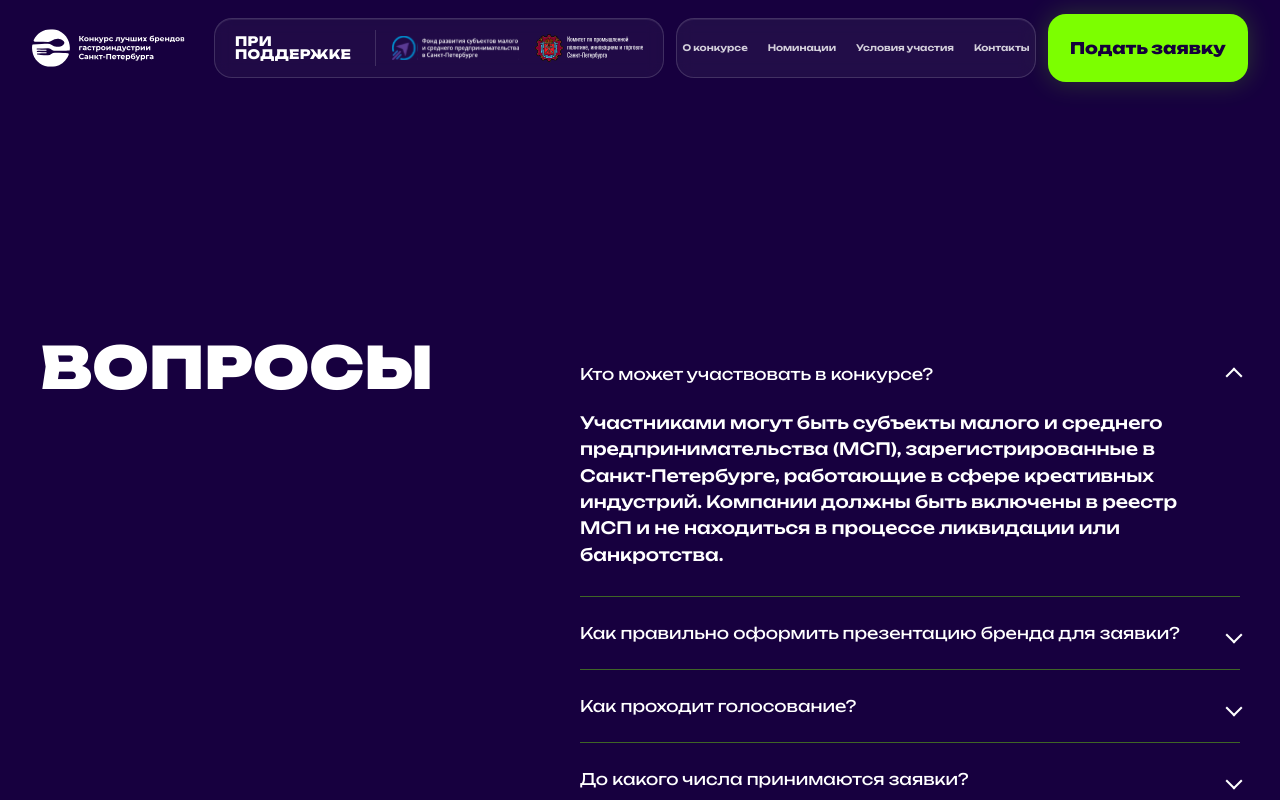
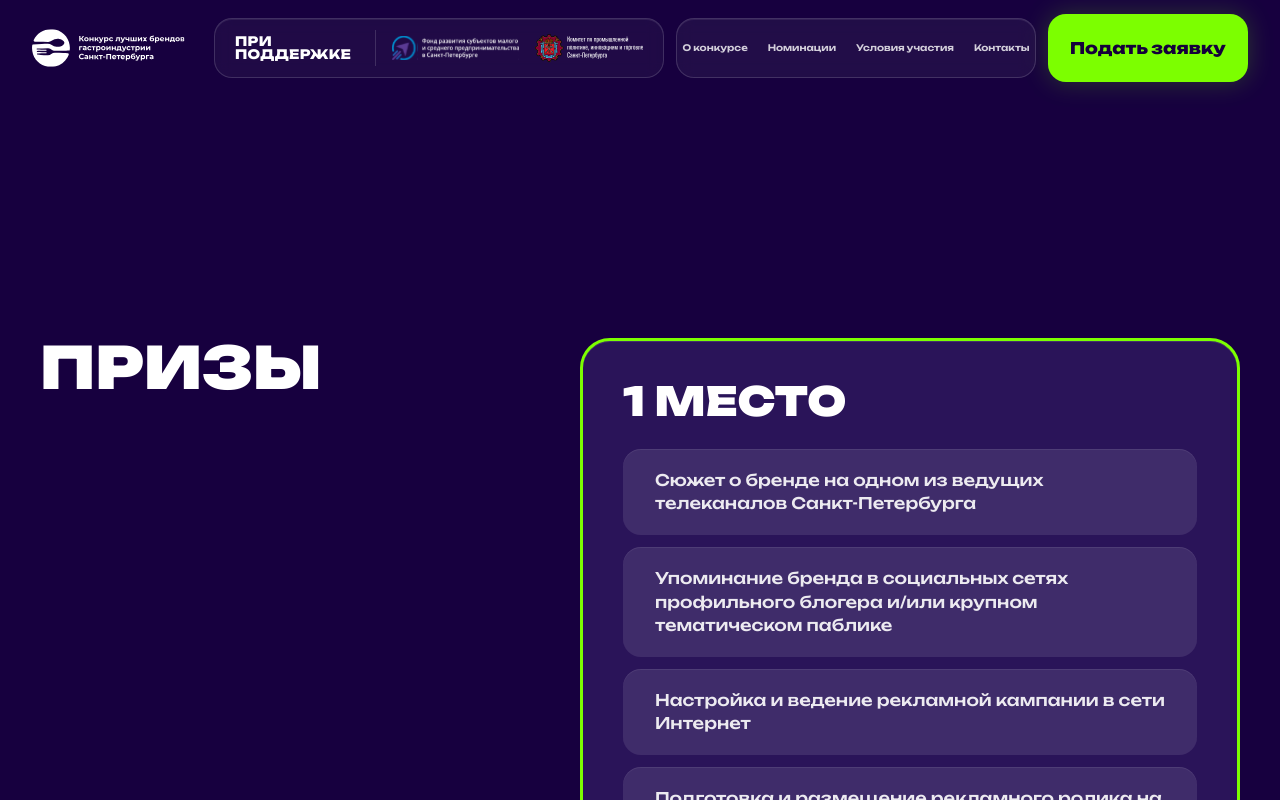
Before and after one commit to SmaffeBaby/GastroConcurs, a Vue app: page / in a window 1280 px wide. Shown: the top 800 px of the page. Built offline with nearby package versions, Linux system fonts and the light colour scheme.

Commit message:
add Prizes component

```diff
--- /dev/null
+++ b/src/components/Prizes.vue
@@ -0,0 +1,36 @@
+<script setup lang="ts">
+const prizeItems = [
+  'Сюжет о бренде на одном из ведущих телеканалов Санкт-Петербурга',
+  'Упоминание бренда в социальных сетях профильного блогера и/или крупном тематическом паблике',
+  'Настройка и ведение рекламной кампании в сети Интернет',
+  'Подготовка и размещение рекламного ролика на российском онлайн-сервисе для хостинга и просмотра видео',
+]
+</script>
+
+<template>
+  <section id="prizes" class="bg-[#17003f] px-4 py-20 sm:px-6 lg:px-10 lg:py-28">
+    <div class="mx-auto grid max-w-[1680px] gap-12 lg:grid-cols-[460px_1fr] lg:gap-20">
+      <h2 class="text-[42px] font-black uppercase leading-none text-white sm:text-6xl lg:text-[58px]">
+        Призы
+      </h2>
+
+      <article
+        class="rounded-[30px] border-[3px] border-[#7cff00] bg-[#2d175c]/90 px-6 py-8 shadow-[inset_0_1px_0_rgba(255,255,255,0.12)] sm:px-8 lg:min-h-[430px] lg:px-10 lg:py-10"
+      >
+        <h3 class="mb-7 text-[30px] font-black uppercase leading-none text-white sm:text-[38px] lg:text-[40px]">
+          1 место
+        </h3>
+
+        <ul class="grid gap-3">
+          <li
+            v-for="item in prizeItems"
+            :key="item"
+            class="rounded-[18px] bg-white/10 px-6 py-5 text-[14px] font-medium leading-[1.45] text-white/90 shadow-[inset_0_1px_0_rgba(255,255,255,0.08)] sm:px-7 sm:text-[16px] lg:min-h-[72px] lg:px-8"
+          >
+            {{ item }}
+          </li>
+        </ul>
+      </article>
+    </div>
+  </section>
+</template>
--- a/src/components/SiteShell.vue
+++ b/src/components/SiteShell.vue
@@ -2,6 +2,7 @@
 import Footer from '@/components/Footer.vue'
 import Header from '@/components/Header.vue'
 import Organizers from '@/components/Organizers.vue'
+import Prizes from '@/components/Prizes.vue'
 import Questions from '@/components/Questions.vue'
 </script>
 
@@ -13,6 +14,8 @@ import Questions from '@/components/Questions.vue'
 
     </main>
 
+    <Prizes />
+
     <Questions />
 
     <Organizers />
```
